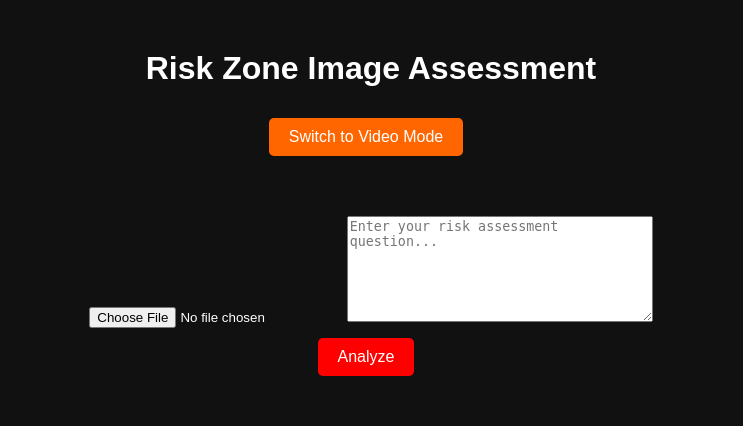
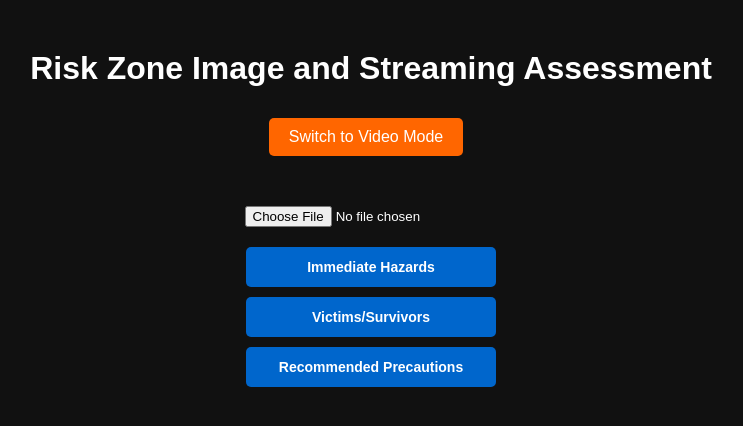
Before and after one commit to AlexDeleon873/MainRiskApp, a Flask app: page / in a window 1280 px wide. Shown: the top 426 px of the page, without its empty margins (269-1012 px from the left). Run offline with Flask 3, Linux system fonts and the light colour scheme.

Commit message:
Different buttons, text formatted

```diff
--- a/risk-assesment-app/app.py
+++ b/risk-assesment-app/app.py
@@ -12,12 +12,36 @@ load_dotenv()
 
 app = Flask(__name__)
 client = OpenAI(api_key=
-                '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')
+                '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')
 
 ALLOWED_EXTENSIONS = {"png", "jpg", "jpeg"}
 
 def allowed_file(filename):
     return "." in filename and filename.rsplit(".", 1)[1].lower() in ALLOWED_EXTENSIONS
+
+
+def get_system_prompt(analysis_type):
+    prompts = {
+        "hazards": """You are a professional emergency risk assessment assistant. Analyze the image and identify:
+        1. Immediate hazards and dangers
+        2. Environmental risks
+        3. Structural threats
+        Be concise and actionable for first responders.""",
+        "survivors": """You are a professional emergency response analyst. Analyze the image and provide a simple count.
+        Start your response with: "There are X victims/survivors present in the image." where X is the number (0, 1, 2, etc.).
+        Then briefly mention any signs of occupancy or life if visible.
+        Keep the response concise and focused on victim count. After that, analyze the image and assess:
+        1. Potential locations where victims or survivors might be present
+        2. Signs of occupancy or life
+        3. Accessibility for rescue operations
+        Focus on practical rescue considerations."""""",
+        "precautions": ""You are a professional emergency safety expert. Based on the image, provide:
+        1. Required personal protective equipment (PPE)
+        2. Safety precautions and protocols
+        3. Recommended operational procedures
+        Keep recommendations specific and actionable."""
+    }
+    return prompts.get(analysis_type, prompts["hazards"])
 
 
 @app.route("/")
@@ -31,7 +55,7 @@ def analyze():
         return jsonify({"error": "No image uploaded"}), 400
 
     image_file = request.files["image"]
-    question = request.form.get("question")
+    analysis_type = request.form.get("analysis_type", "hazards")
 
     if image_file.filename == "":
         return jsonify({"error": "No selected file"}), 400
@@ -49,20 +73,14 @@ def analyze():
             messages=[
                 {
                     "role": "system",
-                    "content": """You are a professional emergency risk assessment assistant
-                    helping first responders. Provide:
-                    1. Immediate hazards
-                    2. Environmental risks
-                    3. Structural threats
-                    4. Recommended precautions
-                    Keep responses structured and concise."""
+                    "content": get_system_prompt(analysis_type)
                 },
                 {
                     "role": "user",
                     "content": [
                         {
                             "type": "text",
-                            "text": question
+                            "text": "Analyze this image for emergency response purposes."
                         },
                         {
                             "type": "image_url",
@@ -90,7 +108,7 @@ def analyze_stream():
         try:
             # Get frame data from request
             frame_data = request.files.get("frame")
-            question = request.form.get("question", "Analyze this frame for risks and hazards")
+            analysis_type = request.form.get("analysis_type", "hazards")
 
             if not frame_data:
                 yield "data: {\"error\": \"No frame data\"}\n\n"
@@ -106,19 +124,14 @@ def analyze_stream():
                 messages=[
                     {
                         "role": "system",
-                        "content": """You are a professional emergency risk assessment assistant
-                        analyzing video streams. Provide quick, actionable observations about:
-                        1. Immediate hazards
-                        2. Environmental risks
-                        3. Recommended precautions
-                        Keep responses brief for real-time streaming."""
+                        "content": get_system_prompt(analysis_type)
                     },
                     {
                         "role": "user",
                         "content": [
                             {
                                 "type": "text",
-                                "text": question
+                                "text": "Analyze this video frame for emergency response purposes."
                             },
                             {
                                 "type": "image_url",
--- a/risk-assesment-app/static/style.css
+++ b/risk-assesment-app/static/style.css
@@ -55,6 +55,20 @@ button:hover {
   background-color: #666;
 }
 
+.analysis-btn {
+  display: block;
+  width: 250px;
+  margin: 10px auto;
+  padding: 12px 20px;
+  background-color: #0066cc;
+  font-size: 14px;
+  font-weight: bold;
+}
+
+.analysis-btn:hover {
+  background-color: #0052a3;
+}
+
 #result {
   margin-top: 30px;
   padding: 20px;
@@ -69,5 +83,33 @@ button:hover {
   min-height: 100px;
   line-height: 1.6;
   word-wrap: break-word;
-  white-space: pre-wrap;
+  white-space: normal;
 }
+
+#result h1, #result h2, #result h3, #result h4, #result h5, #result h6 {
+  color: #ff6600;
+  margin-top: 15px;
+  margin-bottom: 10px;
+}
+
+#result p {
+  margin: 10px 0;
+}
+
+#result ul, #result ol {
+  margin: 10px 0 10px 20px;
+}
+
+#result li {
+  margin: 5px 0;
+}
+
+#result strong {
+  color: #fff;
+  font-weight: bold;
+}
+
+#result em {
+  color: #ccc;
+  font-style: italic;
+}
--- a/risk-assesment-app/templates/index.html
+++ b/risk-assesment-app/templates/index.html
@@ -4,12 +4,13 @@
 <head>
   <title>First Responder Risk Assessment</title>
   <link rel="stylesheet" href="/static/style.css">
+  <script src="https://cdn.jsdelivr.net/npm/marked/marked.min.js"></script>
 </head>
 
 <body>
 
   <div class="container">
-    <h1>Risk Zone Image Assessment</h1>
+    <h1>Risk Zone Image and Streaming Assessment</h1>
 
     <div style="margin-bottom: 30px;">
       <button id="modeToggle" class="mode-btn" onclick="toggleMode()">Switch to Video Mode</button>
@@ -22,12 +23,11 @@
       </div>
 
       <input type="file" id="imageInput" name="image" required>
-      <textarea name="question" placeholder="Enter your risk assessment question..." required></textarea>
-      <form id="uploadForm">
-
-        <button type="submit">Analyze</button>
-
-      </form>
+      <div style="margin-top: 20px;">
+        <button onclick="analyzeImage('hazards')" class="analysis-btn">Immediate Hazards</button>
+        <button onclick="analyzeImage('survivors')" class="analysis-btn">Victims/Survivors</button>
+        <button onclick="analyzeImage('precautions')" class="analysis-btn">Recommended Precautions</button>
+      </div>
     </div>
 
     <!-- Video Analysis Mode -->
@@ -37,10 +37,13 @@
         <div style="margin-top: 10px;">
           <button onclick="startWebcam()" class="control-btn">Start Webcam</button>
           <button onclick="stopWebcam()" class="control-btn">Stop Webcam</button>
-          <button onclick="captureFrame()" class="control-btn" id="captureBtn" disabled>Capture & Analyze</button>
         </div>
       </div>
-      <textarea id="videoQuestion" placeholder="Enter your risk assessment question..." required style="margin-top: 10px;"></textarea>
+      <div style="margin-top: 15px;">
+        <button onclick="captureFrame('hazards')" class="analysis-btn" id="captureHazards" disabled>Immediate Hazards</button>
+        <button onclick="captureFrame('survivors')" class="analysis-btn" id="captureSurvivors" disabled>Victims/Survivors</button>
+        <button onclick="captureFrame('precautions')" class="analysis-btn" id="capturePrecautions" disabled>Recommended Precautions</button>
+      </div>
     </div>
 
     <div id="result" style="display: none;"></div>
@@ -78,7 +81,9 @@
         video.srcObject = stream;
         videoStream = stream;
         isVideoActive = true;
-        document.getElementById("captureBtn").disabled = false;
+        document.getElementById("captureHazards").disabled = false;
+        document.getElementById("captureSurvivors").disabled = false;
+        document.getElementById("capturePrecautions").disabled = false;
       } catch (err) {
         alert("Unable to access webcam: " + err.message);
       }
@@ -90,12 +95,43 @@
         videoStream.getTracks().forEach(track => track.stop());
         document.getElementById("videoStream").srcObject = null;
         isVideoActive = false;
-        document.getElementById("captureBtn").disabled = true;
+        document.getElementById("captureHazards").disabled = true;
+        document.getElementById("captureSurvivors").disabled = true;
+        document.getElementById("capturePrecautions").disabled = true;
       }
     }
 
+    // Analyze image based on type
+    function analyzeImage(analysisType) {
+      const fileInput = document.getElementById("imageInput");
+      if (!fileInput.files || fileInput.files.length === 0) {
+        alert("Please select an image first");
+        return;
+      }
+
+      const formData = new FormData();
+      formData.append("image", fileInput.files[0]);
+      formData.append("analysis_type", analysisType);
+
+      const resultDiv = document.getElementById("result");
+      resultDiv.innerHTML = "<p>Analyzing image...</p>";
+      resultDiv.style.display = "block";
+
+      fetch("/analyze", {
+        method: "POST",
+        body: formData
+      }).then(response => response.json())
+        .then(data => {
+          const content = data.analysis || data.error;
+          resultDiv.innerHTML = marked.parse(content);
+        })
+        .catch(err => {
+          resultDiv.innerHTML = `<p>Error: ${err.message}</p>`;
+        });
+    }
+
     // Capture frame from video and analyze
-    function captureFrame() {
+    function captureFrame(analysisType) {
       const video = document.getElementById("videoStream");
       const canvas = document.createElement("canvas");
       canvas.width = video.videoWidth;
@@ -106,27 +142,41 @@
       canvas.toBlob(blob => {
         const formData = new FormData();
         formData.append("frame", blob, "frame.jpg");
-        formData.append("question", document.getElementById("videoQuestion").value);
+        formData.append("analysis_type", analysisType);
 
         const resultDiv = document.getElementById("result");
-        resultDiv.innerText = "Analyzing frame...";
+        resultDiv.innerHTML = "<p>Analyzing frame...</p>";
         resultDiv.style.display = "block";
 
-        // Use Server-Sent Events for streaming
-        const eventSource = new EventSource("/analyze_stream");
-        eventSource.onmessage = (event) => {
-          resultDiv.innerText += event.data;
-        };
-
-        eventSource.onerror = () => {
-          eventSource.close();
-        };
+        let accumulatedResponse = "";
 
         fetch("/analyze_stream", {
           method: "POST",
           body: formData
+        }).then(response => {
+          const reader = response.body.getReader();
+          const decoder = new TextDecoder();
+
+          const readStream = () => {
+            return reader.read().then(({ done, value }) => {
+              if (done) {
+                // Render the complete response as HTML when done
+                resultDiv.innerHTML = marked.parse(accumulatedResponse);
+                return;
+              }
+              const chunk = decoder.decode(value, { stream: true });
+              const lines = chunk.split("\n");
+              lines.forEach(line => {
+                if (line.startsWith("data: ")) {
+                  accumulatedResponse += line.slice(6);
+                }
+              });
+              return readStream();
+            });
+          };
+          return readStream();
         }).catch(err => {
-          resultDiv.innerText = "Error: " + err.message;
+          resultDiv.innerHTML = `<p>Error: ${err.message}</p>`;
         });
       }, "image/jpeg");
     }
@@ -145,23 +195,6 @@
         reader.readAsDataURL(file);
       }
     });
-
-    // Image mode - form submission
-    document.getElementById("uploadForm").addEventListener("submit", async function (e) {
-      e.preventDefault();
-
-      const formData = new FormData(this);
-
-      const response = await fetch("/analyze", {
-        method: "POST",
-        body: formData
-      });
-
-      const data = await response.json();
-      const resultDiv = document.getElementById("result");
-      resultDiv.innerText = data.analysis || data.error;
-      resultDiv.style.display = "block";
-    });
   </script>
 
 </body>
```
